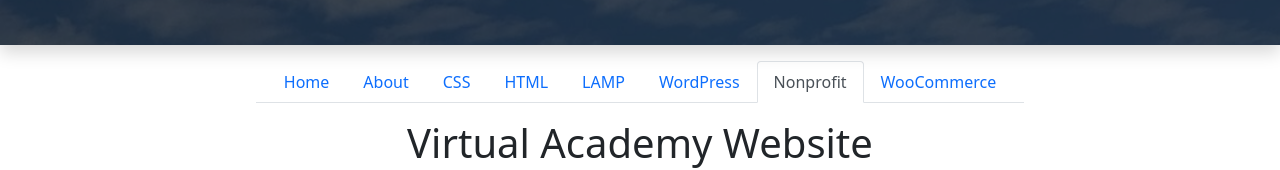
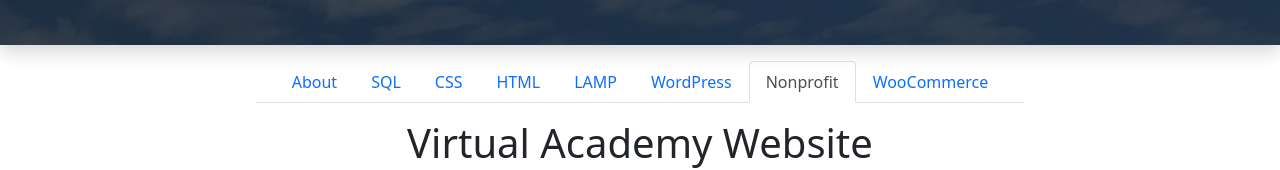
Before and after one commit to cpetrson/Example-Site, a plain HTML site: page ava.html in a window 1280 px wide. Shown: the part 156-326 px from the top of the page. Drawn offline with nearby package versions, Linux system fonts and the light colour scheme.

Commit message:
One missed nav tab - SQL tab

```diff
--- a/ava.html
+++ b/ava.html
@@ -16,10 +16,10 @@
       <nav class="mb-3">
         <ul class="nav nav-tabs justify-content-center">
           <li class="nav-item">
-            <a class="nav-link" href="index.html">Home</a>
+            <a class="nav-link" href="about.html">About</a>
           </li>
           <li class="nav-item">
-            <a class="nav-link" href="about.html">About</a>
+            <a class="nav-link" href="cpsql.html">SQL</a>
           </li>
           <li class="nav-item">
             <a class="nav-link" href="mycss.html">CSS</a>
```
